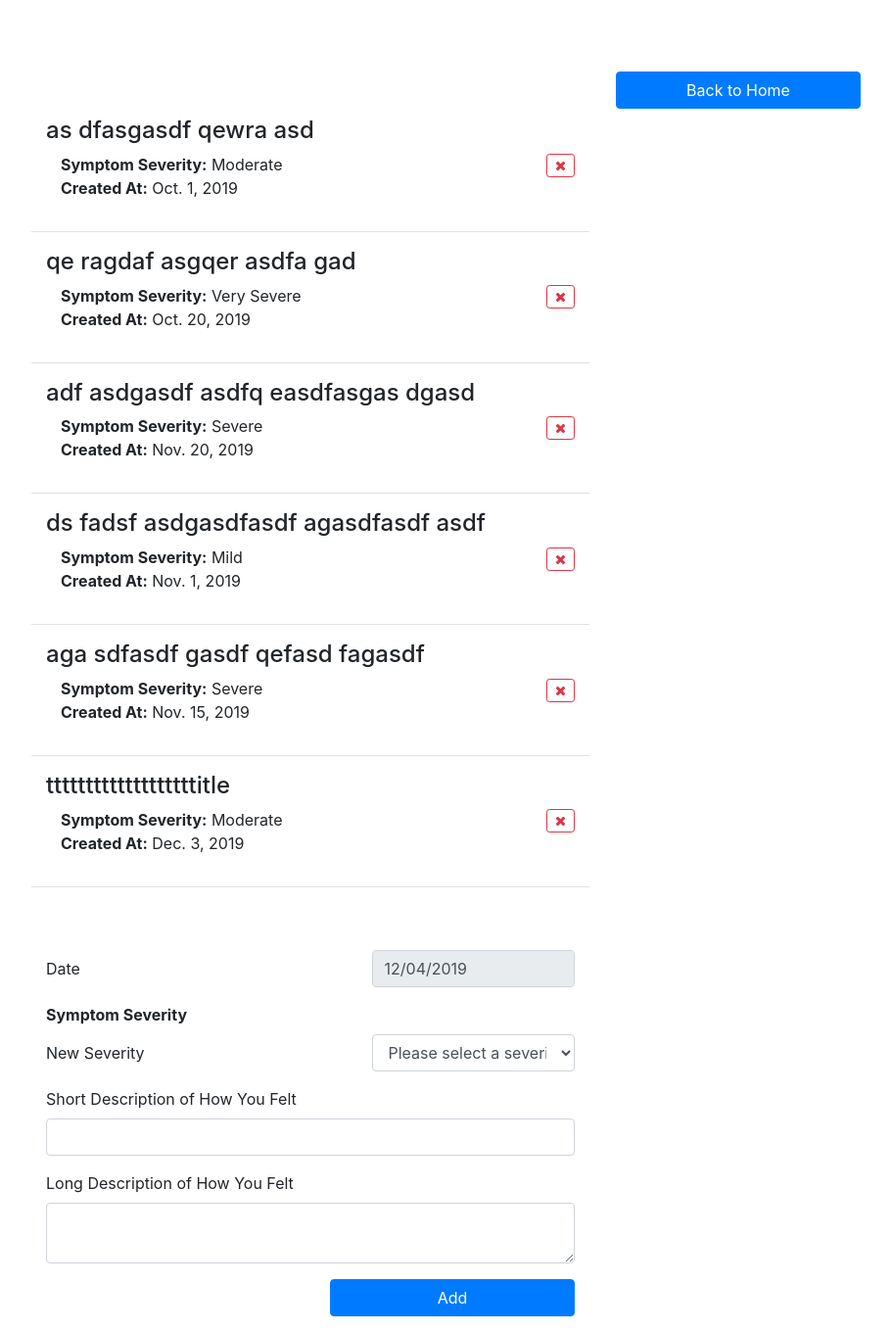
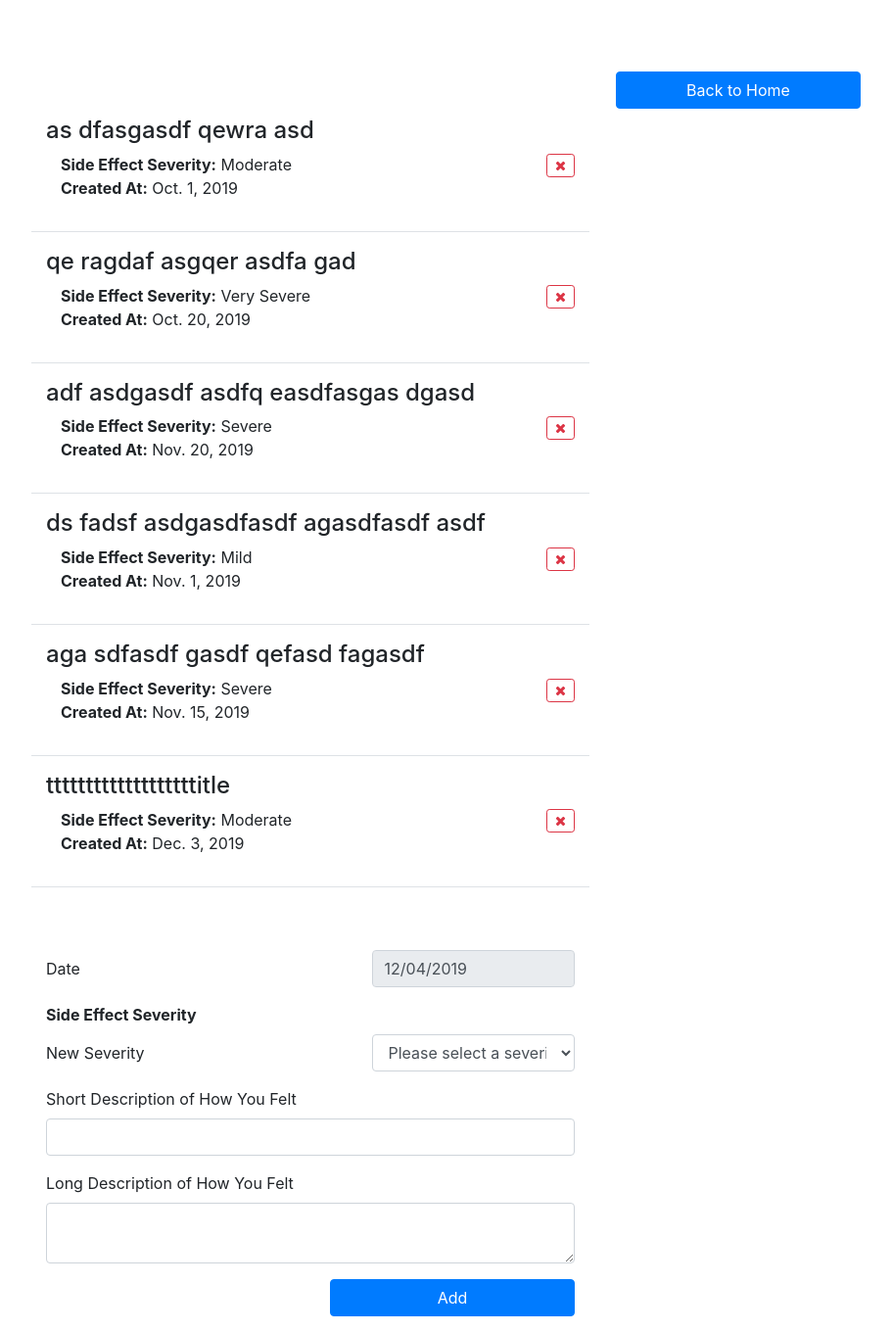
Before and after one commit to square1grp/What_really_works, a Django app: template wrw/templates/pages/user-side-effect-update.html in a window 1280 px wide. Shown: the whole page at 98% size, without its empty margins (323-1233 px from the left). Run offline with Django 3.2, Linux system fonts and the light colour scheme; the template is opened without the code that fills it: values that come from a table or form of the project are taken from there, others are empty; data comes from the database, SQL or seed files in the repository; both versions use the stored data as it was after the commit; some libraries are stand-ins or nearby versions.

```diff
--- a/wrw/templates/pages/user-side-effect-update.html
+++ b/wrw/templates/pages/user-side-effect-update.html
@@ -19,7 +19,7 @@
             <div class="col-11 row">
                 <h4>{{user_side_effect_update.title}}</h4>
                 <p class="col-12">
-                    <b>Symptom Severity:</b> {{user_side_effect_update.side_effect_severity}}
+                    <b>Side Effect Severity:</b> {{user_side_effect_update.side_effect_severity}}
                     <br />
                     <b>Created At:</b> {{user_side_effect_update.created_at}}
                 </p>
@@ -60,7 +60,7 @@
             </div>
 
             <div class="form-group row">
-                <label class="col-12"><b>Symptom Severity</b></label>
+                <label class="col-12"><b>Side Effect Severity</b></label>
                 <label for="side_effect_severity_id" class="col-sm-7 col-form-label">New Severity</label>
                 <div class="col-sm-5">
                     <select name="side_effect_severity_id" class="form-control" required>
--- a/wrw/views/user_side_effect_update.py
+++ b/wrw/views/user_side_effect_update.py
@@ -50,7 +50,7 @@ class UserSideEffectUpdatePage(View):
         user_side_effect_updates = [dict(
             id=user_side_effect_update.id,
             title=user_side_effect_update.getTitle(),
-            symptom_severity=user_side_effect_update.getSeverityAsText(),
+            side_effect_severity=user_side_effect_update.getSeverityAsText(),
             created_at=user_side_effect_update.getCreatedAt()
         ) for user_side_effect_update in user_side_effect_updates]
         side_effect_severities = SideEffectSeverity.objects.all()
```
Also changed, not shown: db.sqlite3.
